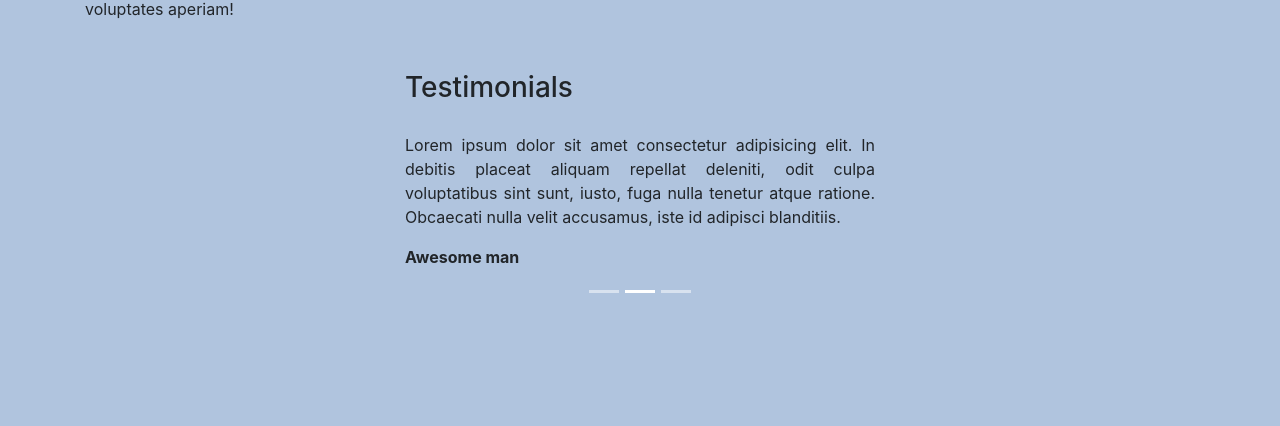
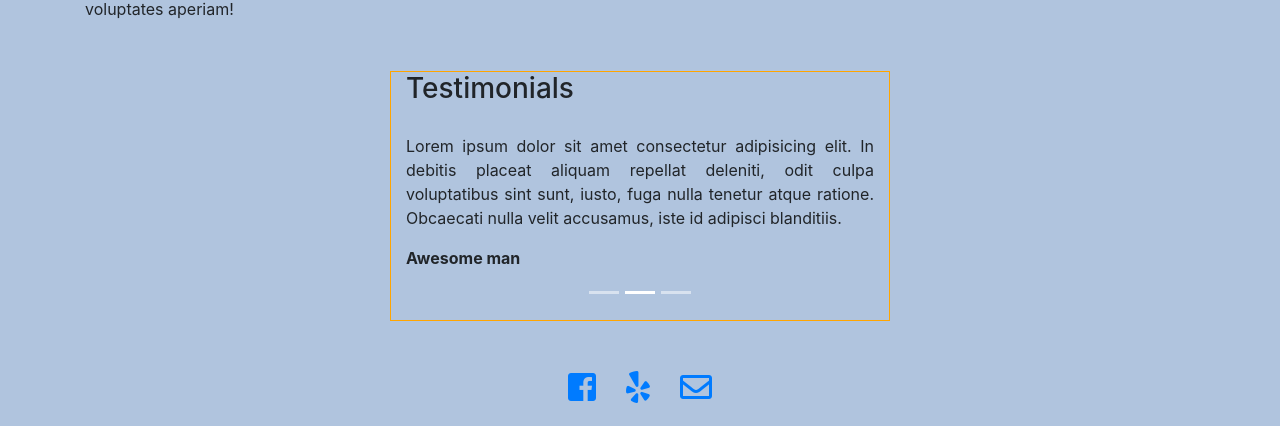
Before and after one commit to milosrancic/reactjs-website, a React (Create React App) app: page / in a window 1280 px wide. Shown: the part 993-1419 px from the top of the page. Before the commit the page ends 1362 px from the top, so only its background shows below. Built offline with nearby package versions, Linux system fonts and the light colour scheme.

Commit message:
added social media icons

```diff
--- a/src/components/home/Home.js
+++ b/src/components/home/Home.js
@@ -93,8 +93,10 @@ const Home = () => {
             </Carousel.Item>
           </Carousel>
         </div>
-        <div className="container">
-          {/* social media icons, placeholder adress */}
+        <div className="container social-media text-center">
+          <a href="#top"><i className="fab fa-2x fa-facebook-square"></i></a>
+          <a href="#top"><i className="fab fa-2x fa-yelp"></i></a>
+          <a href="#top"><i className="far fa-2x fa-envelope"></i></a>
         </div>
       </div>
     </>
--- a/src/components/home/Home.scss
+++ b/src/components/home/Home.scss
@@ -24,6 +24,7 @@ h1 {
 }
 
 .testimonials {
+  border: 1px solid orange;
   max-width: 500px;
   margin: 50px auto;
 
@@ -35,3 +36,9 @@ h1 {
     }
   }
 }
+
+.social-media {
+  i {
+    margin: 0 15px;
+  }
+}
```
